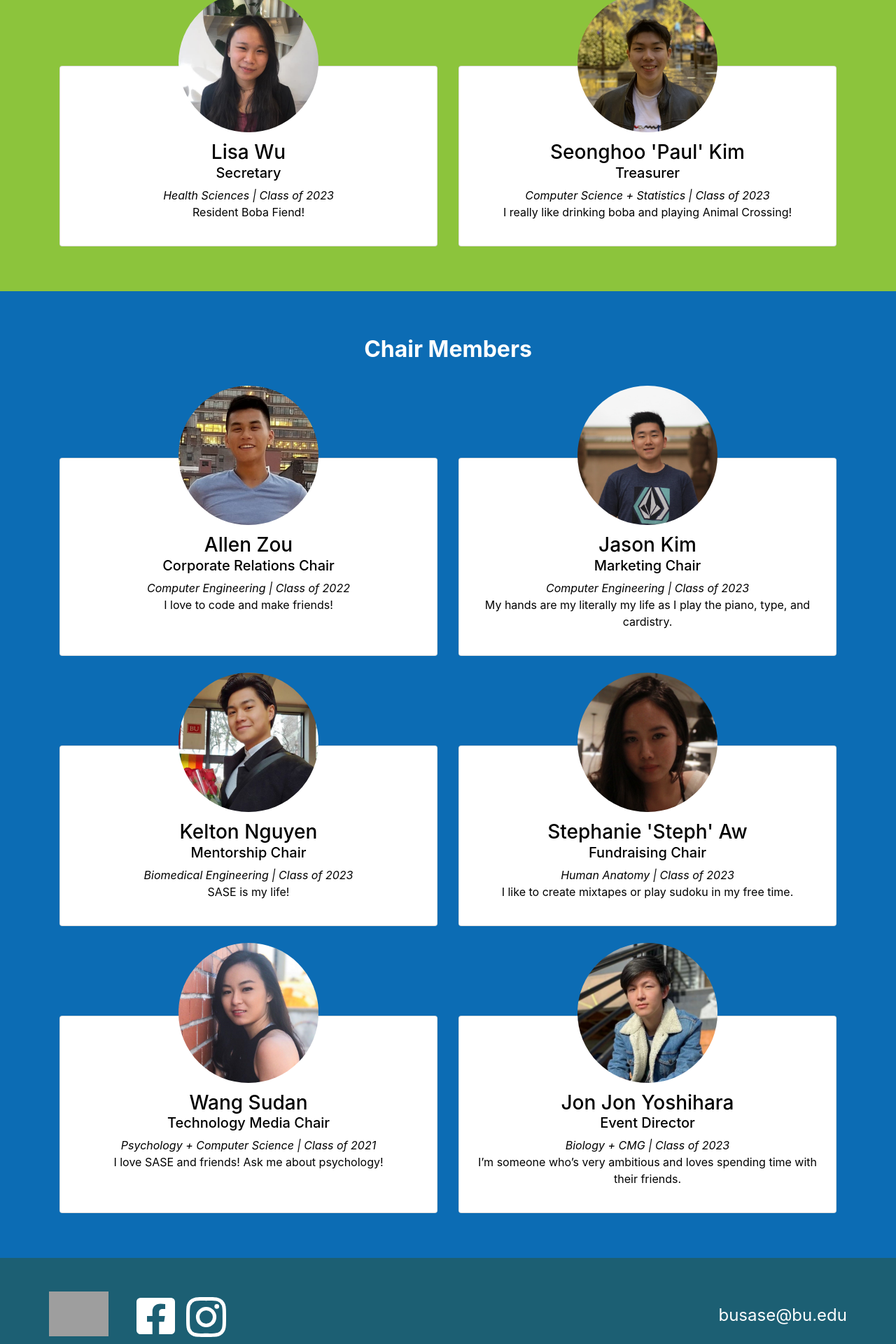
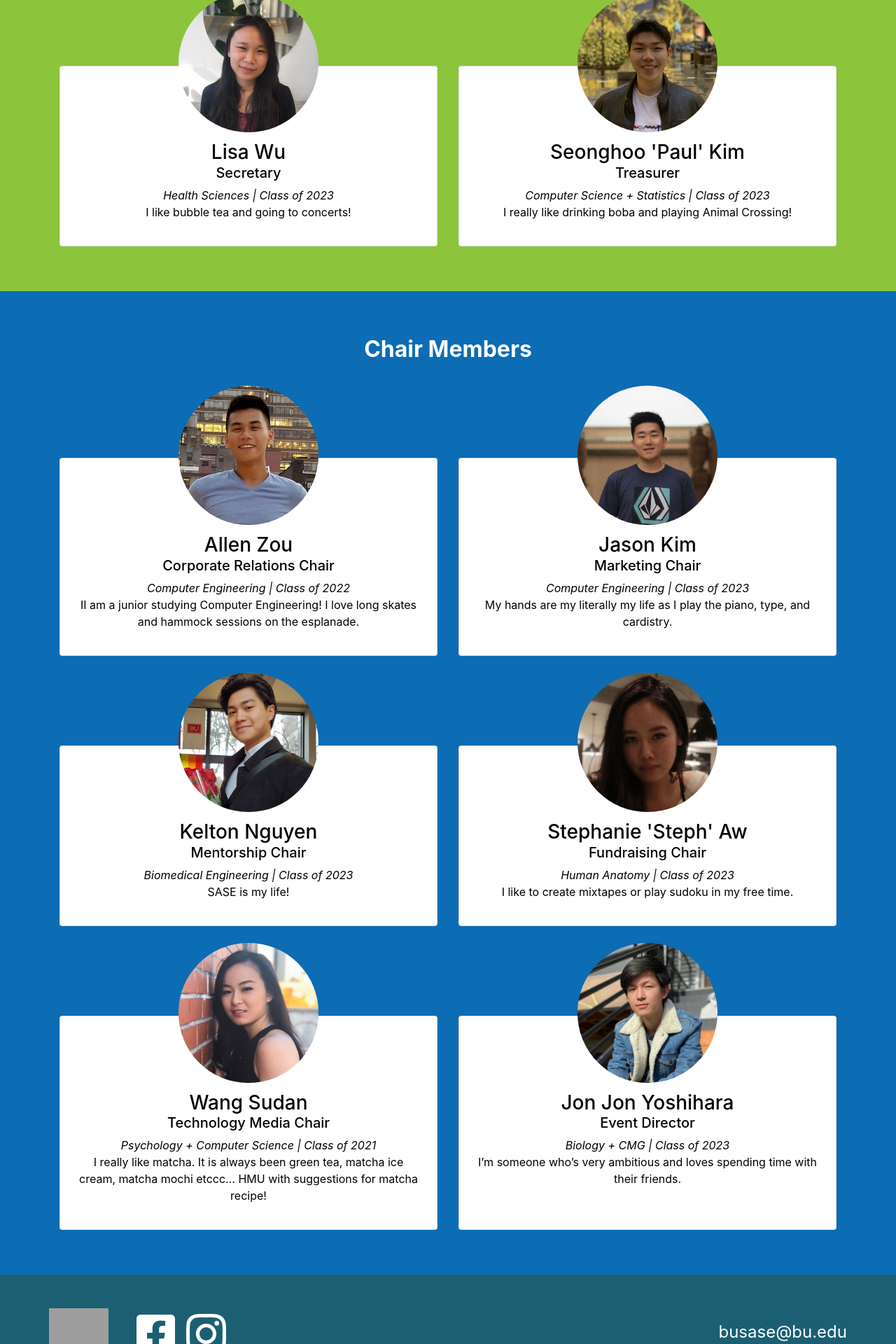
Before and after one commit to busase/busase.org, a Vue app: page /eboard in a window 1280 px wide. Shown: the part 851-2771 px from the top of the page at 70% size. Built offline with nearby package versions, Linux system fonts and the light colour scheme; grey boxes are pictures that could not be loaded.

Commit message:
Update EBoard.vue

```diff
--- a/src/views/EBoard.vue
+++ b/src/views/EBoard.vue
@@ -41,7 +41,7 @@
               <h5 class="center">Secretary</h5>
               <b-card-text class="center">
                 <i>Health Sciences | Class of 2023</i>
-                <p>Resident Boba Fiend!</p>
+                <p>I like bubble tea and going to concerts!</p>
               </b-card-text>
             </b-card>
           </b-col>
@@ -70,7 +70,7 @@
               <h5 class="center">Corporate Relations Chair</h5>
               <b-card-text class="center">
                 <i>Computer Engineering | Class of 2022</i>
-                <p>I love to code and make friends!</p>
+                <p>II am a junior studying Computer Engineering! I love long skates and hammock sessions on the esplanade.</p>
               </b-card-text>
             </b-card>
           </b-col>
@@ -118,7 +118,7 @@
               <h5 class="center">Technology Media Chair</h5>
               <b-card-text class="center">
                 <i>Psychology + Computer Science | Class of 2021</i>
-                <p>I love SASE and friends! Ask me about psychology!</p>
+                <p>I really like matcha. It is always been green tea, matcha ice cream, matcha mochi etccc... HMU with suggestions for matcha recipe!</p>
               </b-card-text>
             </b-card>
           </b-col>
```
